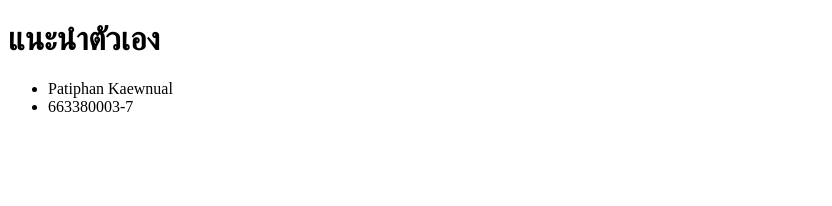
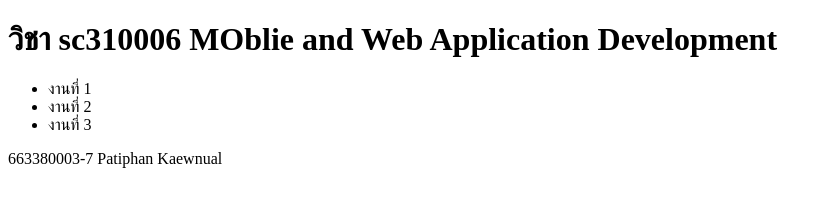
Before and after one commit to Seleblobbyboy/web2024, a plain HTML site: page index.html in a window 1280 px wide. Shown: the whole page, without its empty margins (0-832 px from the left). Drawn offline with Linux system fonts and the light colour scheme.

Commit message:
Update index.html

```diff
--- a/index.html
+++ b/index.html
@@ -6,10 +6,12 @@
     <title>Document</title>
 </head>
 <body>
-    <h1>แนะนำตัวเอง</h1>
+    <h1>วิชา sc310006 MOblie and Web Application Development</h1>
     <ul>
-        <li>Patiphan Kaewnual</li>
-        <li>663380003-7</li>
+        <li>งานที่ 1</li>
+        <li>งานที่ 2</li>
+        <li>งานที่ 3</li>
     </ul>
+    <p>663380003-7 Patiphan Kaewnual</p>
 </body>
 </html>
```
